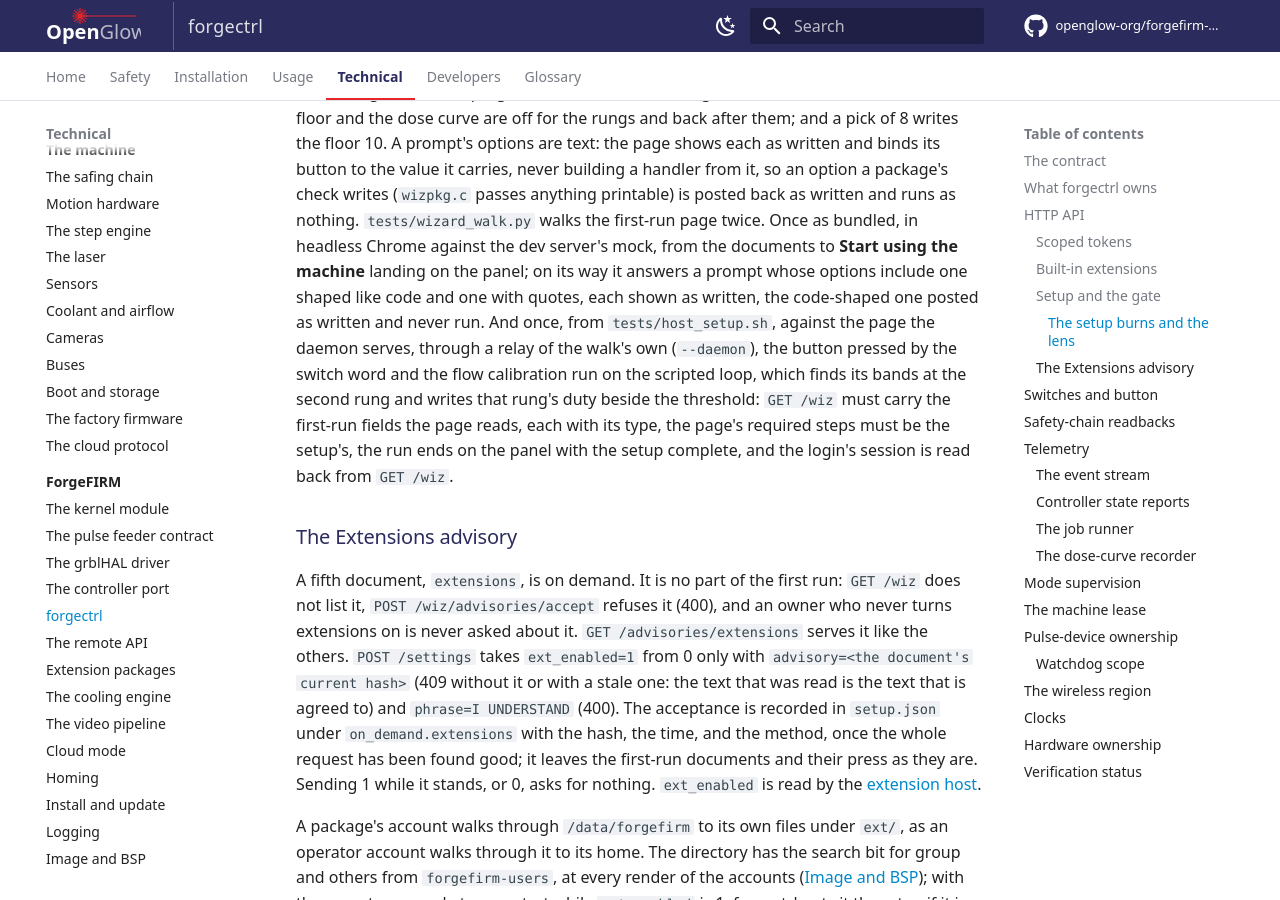
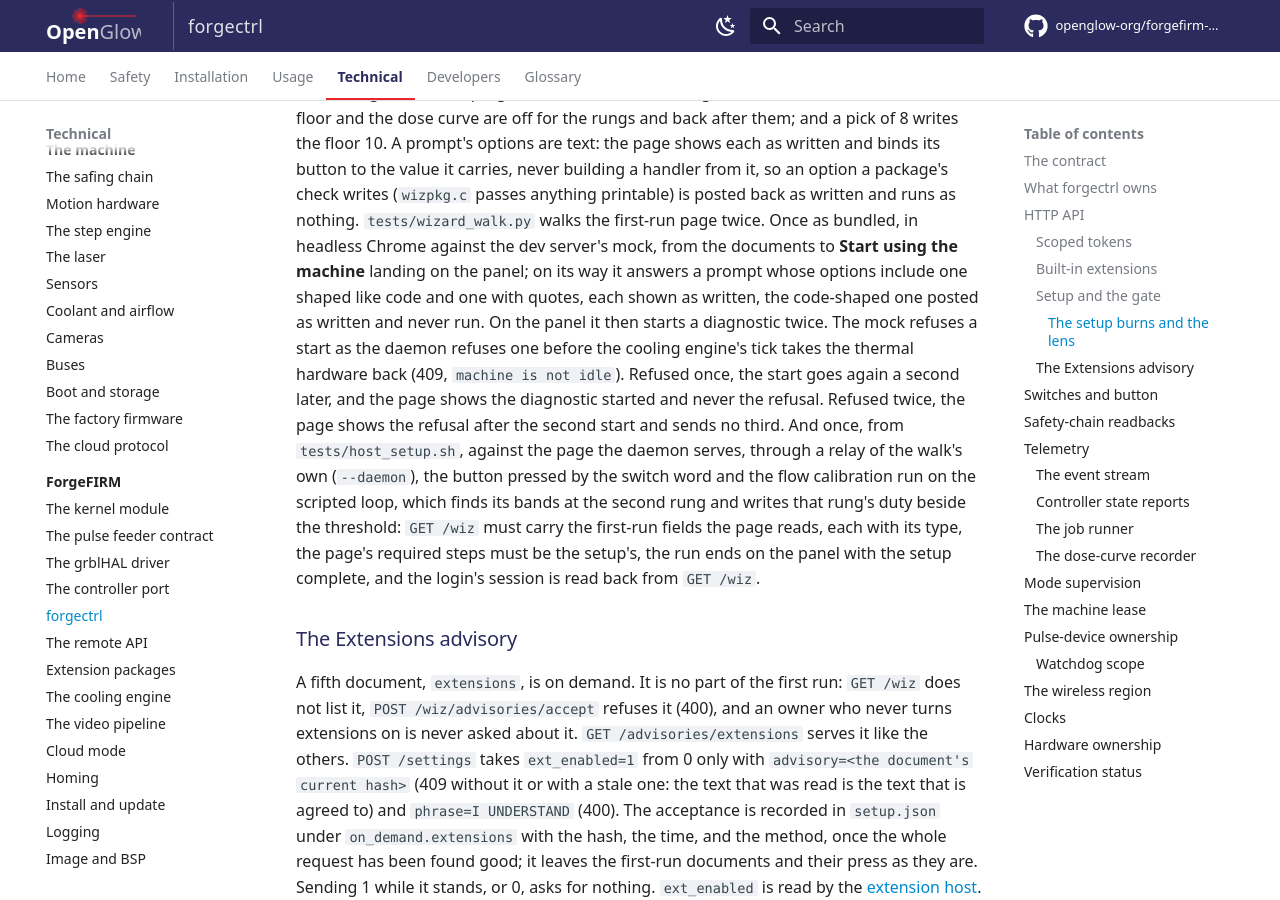
Before and after one commit to openglow-org/forgefirm-docs, an MkDocs documentation site: the page built from docs/technical/forgefirm/forgectrl.md, in a window 1280 px wide and 900 px high, scrolled down 15607 px. Built offline with MkDocs 1.6.1 and Material for MkDocs 9.7.7, drawn with Linux system fonts in a browser that asks for light colours; comment, search, counter and statistics services are not loaded.

Commit message:
forgectrl, Testing: wizard_walk proves that a diagnostic start the cooling engine refuses goes once more a second later
Companion of the forgectrl commit "Panel: a diagnostic start that the
cooling engine refuses goes once more a second later", named by its
subject: its hash moves with any message rewrite of the commits before
it. The panel's Setup tab now sends a diagnostic start that the daemon
refuses with 409 "machine is not idle" once more after one second, and
shows the refusal only when the second start is refused too. Against
the dev server's mock, tests/wizard_walk.py proves both outcomes. The
two pages that say what the walk proves did not name them.

- technical/forgefirm/forgectrl.md, the paragraph on
  tests/wizard_walk.py: on the panel the mock walk starts a diagnostic
  twice. The mock refuses a start as the daemon refuses one before the
  cooling engine's tick takes the thermal hardware back. Refused once,
  the start goes again a second later, and the page shows the
  diagnostic started and never the refusal. Refused twice, the page
  shows the refusal after the second start and sends no third.
- developers/testing.md, the forgectrl row: against the mock, a
  diagnostic start on the panel that the cooling engine refuses goes
  once more a second later.

No route, settings key or measured fact changes, so the currency rule
asks for nothing more.

Proof: python -B scripts/check-style.py (style: clean), python -B
scripts/check-interfaces.py (interfaces: clean (245 checked)), and the
strict zensical build (No issues found) on the committed tree, the
"House style", "Interface coverage" and "Strict build" steps of the
check workflow. The behavior is forgectrl's, read on its main branch:
startDiag in src/ui/panel.js calls itself once more through a
setTimeout of 1000 ms on a 409 whose body is "machine is not idle", and
only on its first start. tools/devserver.py's Mock answers that 409 to
as many starts as diag_engine_busy names. tests/wizard_walk.py, in the
plan of the mock walk alone ("diag": True), has the mock refuse one
start and requires the answers [409, 202], the second start at least
0.9 s after the first, and no refusal on the page; then it has the mock
refuse two starts and requires the answers [409, 409], the refusal on
the page, and no third start 1.5 s later.

Acceptance: none; docs only.

```diff
--- a/docs/technical/forgefirm/forgectrl.md
+++ b/docs/technical/forgefirm/forgectrl.md
@@ -489,7 +489,13 @@ anything printable) is posted back as written and runs as nothing.
 headless Chrome against the dev server's mock, from the documents to
 **Start using the machine** landing on the panel; on its way it answers a
 prompt whose options include one shaped like code and one with quotes, each
-shown as written, the code-shaped one posted as written and never run. And
+shown as written, the code-shaped one posted as written and never run. On
+the panel it then starts a diagnostic twice. The mock refuses a start as
+the daemon refuses one before the cooling engine's tick takes the thermal
+hardware back (409, `machine is not idle`). Refused once, the start goes
+again a second later, and the page shows the diagnostic started and never
+the refusal. Refused twice, the page shows the refusal after the second
+start and sends no third. And
 once, from `tests/host_setup.sh`, against the page the daemon serves,
 through a relay of the walk's own (`--daemon`), the button pressed by the
 switch word and the flow calibration run on the scripted loop, which finds
```
Also changed, not shown: docs/developers/testing.md (+1 -1 lines).
